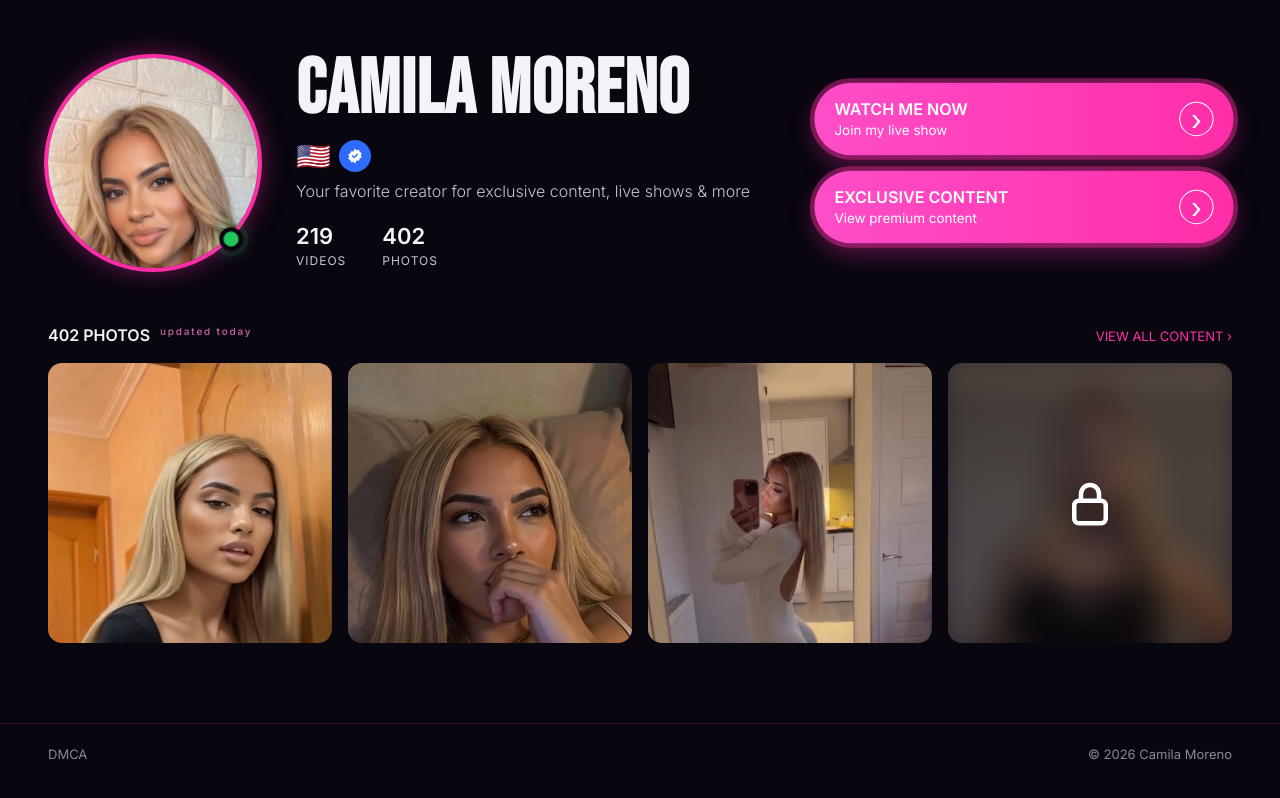
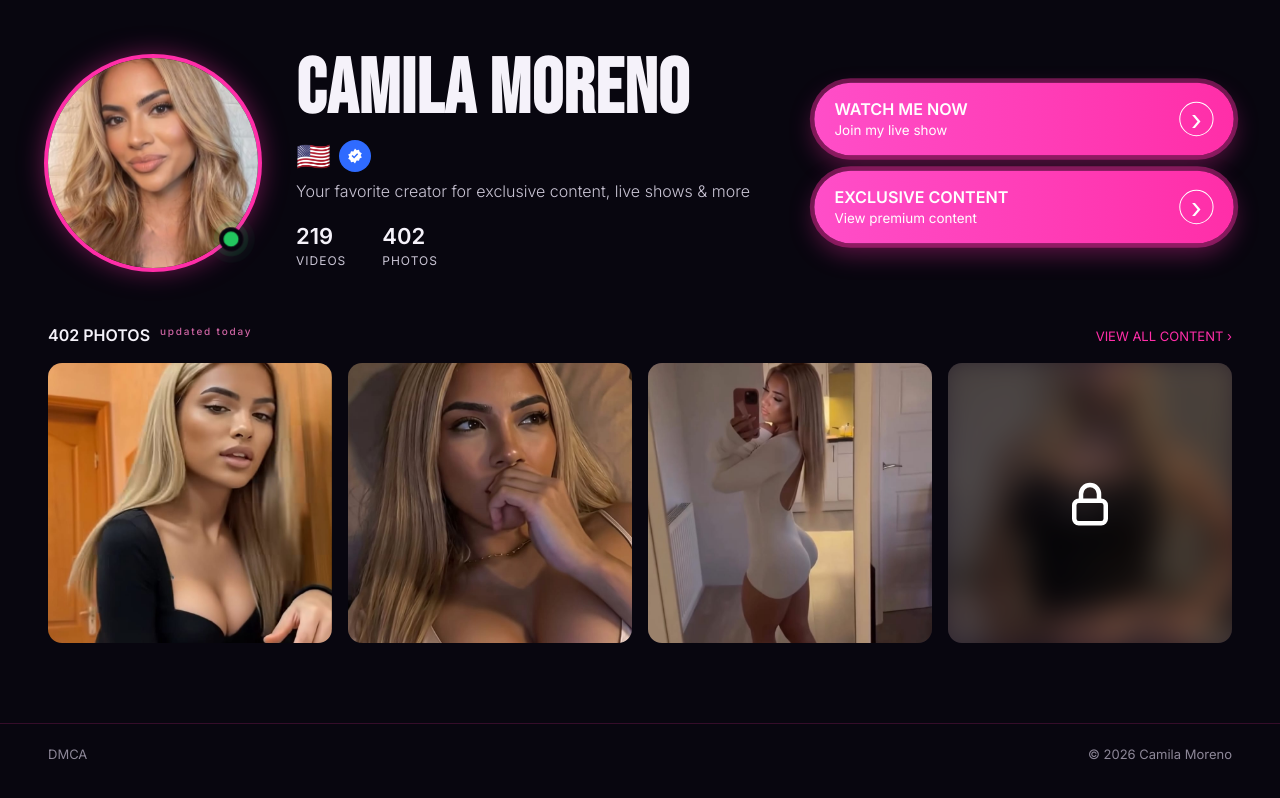
Before and after one commit to duka515/camilamoreno, a website: page index.html in a window 1280 px wide. Drawn offline with Linux system fonts and the light colour scheme.

Commit message:
Center profile and gallery photos

```diff
--- a/css/style.css
+++ b/css/style.css
@@ -5,7 +5,7 @@ html,body{background:var(--bg);color:var(--text);font-family:Inter,system-ui,san
 .hero{display:grid;grid-template-columns:1.4fr .8fr;gap:40px;align-items:center}
 .profile{display:grid;grid-template-columns:220px 1fr;gap:28px;align-items:center}
 .avatar-wrap{position:relative;width:210px;height:210px;overflow:visible}
-.avatar{width:210px;height:210px;object-fit:cover;object-position:50% 8%;border-radius:50%;box-shadow:0 0 0 4px var(--pink),0 0 28px rgba(255,46,168,.55)}
+.avatar{width:210px;height:210px;object-fit:cover;object-position:center center;border-radius:50%;box-shadow:0 0 0 4px var(--pink),0 0 28px rgba(255,46,168,.55)}
 .online{position:absolute;right:16px;bottom:18px;width:22px;height:22px;background:var(--green);border:4px solid var(--bg);border-radius:50%;box-shadow:0 0 0 0 rgba(34,197,94,.7);animation:livePulse 1.4s ease-out infinite;z-index:2}
 .online::after{content:"";position:absolute;inset:-4px;border-radius:50%;border:3px solid rgba(34,197,94,.55);animation:liveRing 1.4s ease-out infinite}
 @keyframes livePulse{0%{box-shadow:0 0 0 0 rgba(34,197,94,.75);transform:scale(1)}70%{box-shadow:0 0 0 12px rgba(34,197,94,0);transform:scale(1.08)}100%{box-shadow:0 0 0 0 rgba(34,197,94,0);transform:scale(1)}}
@@ -32,7 +32,7 @@ h1{font-family:"Bebas Neue",sans-serif;font-size:clamp(48px,6vw,84px);letter-spa
 .view-all{color:var(--pink);text-decoration:none;font-size:13px}
 .gallery{display:grid;grid-template-columns:repeat(4,1fr);gap:16px}
 .shot{position:relative;display:block;border-radius:14px;overflow:hidden;background:#1a1024}
-.shot img{width:100%;height:280px;object-fit:cover;object-position:50% 10%;display:block}
+.shot img{width:100%;height:280px;object-fit:cover;object-position:center center;display:block}
 .shot.locked img{filter:blur(14px) brightness(.45);transform:scale(1.08)}
 .shot.locked .lock-overlay{position:absolute;inset:0;display:grid;place-items:center;color:#fff;pointer-events:none}
 .shot.locked .lock-overlay svg{width:54px;height:54px;stroke:#fff;fill:none;stroke-width:2}
@@ -46,7 +46,7 @@ body.funnel-open .page,body.funnel-open footer{filter:blur(14px);pointer-events:
 .funnel-card h2{font-family:Georgia,serif;color:var(--pink);font-size:28px;margin:8px 28px 10px}
 #popupHeadline{font-weight:700;font-size:14px;margin-bottom:10px}
 .funnel-steps{color:#cfc9d6;font-size:13px;line-height:1.65;margin-bottom:12px}
-.funnel-banner{width:100%;max-height:220px;object-fit:cover;object-position:50% 12%;border-radius:8px;display:block;margin:0 auto 14px}
+.funnel-banner{width:100%;max-height:220px;object-fit:cover;object-position:center center;border-radius:8px;display:block;margin:0 auto 14px}
 .legal{max-width:760px;margin:0 auto;padding:40px 20px 80px}
 .back{color:var(--pink);text-decoration:none}
 @media(max-width:980px){.page{padding:28px 18px 60px}.hero,.profile{grid-template-columns:1fr}.avatar-wrap,.avatar{width:140px;height:140px;margin:0 auto}.gallery{grid-template-columns:1fr 1fr}.shot img{height:200px}footer{padding:18px}}
```
